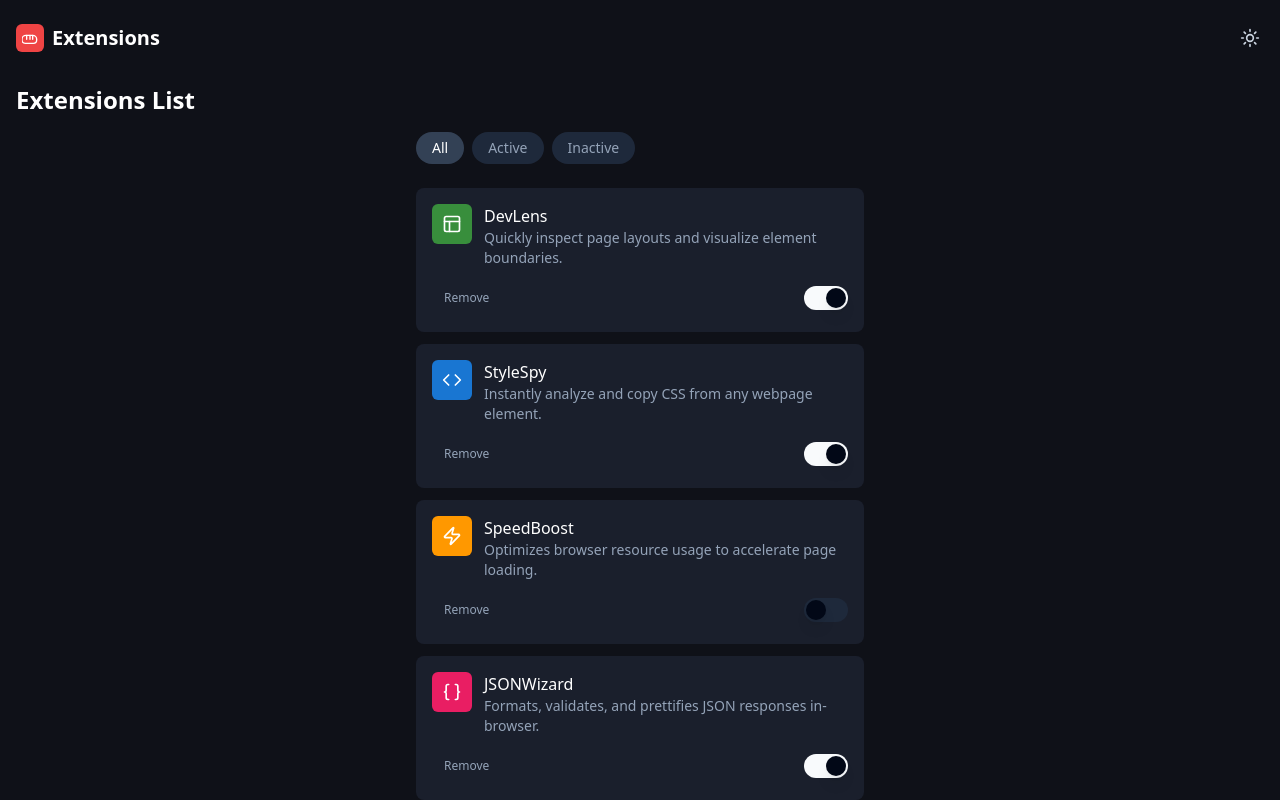
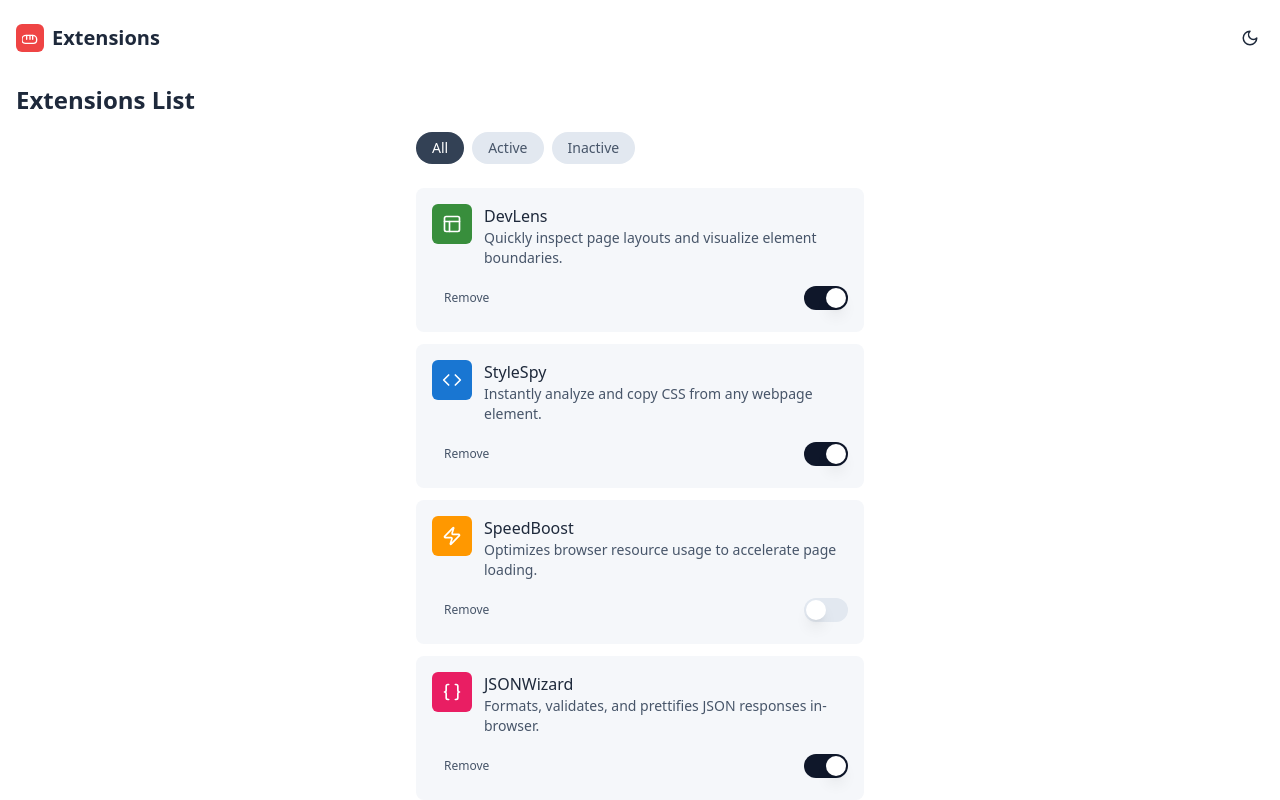
Before and after one commit to ChatWithAIGit/quick-thing-maker, a React (Vite) app: page / in a window 1280 px wide. Shown: the top 800 px of the page. Built offline with nearby package versions, Linux system fonts and the light colour scheme.

Commit message:
feat: Implement light/dark mode toggle
This commit adds functionality to toggle between light and dark mode.

```diff
--- a/src/App.tsx
+++ b/src/App.tsx
@@ -1,8 +1,10 @@
+
 import { Toaster } from "@/components/ui/toaster";
 import { Toaster as Sonner } from "@/components/ui/sonner";
 import { TooltipProvider } from "@/components/ui/tooltip";
 import { QueryClient, QueryClientProvider } from "@tanstack/react-query";
 import { BrowserRouter, Routes, Route } from "react-router-dom";
+import { ThemeProvider } from "./providers/ThemeProvider";
 import Index from "./pages/Index";
 import NotFound from "./pages/NotFound";
 
@@ -10,6 +12,7 @@ const queryClient = new QueryClient();
 
 const App = () => (
   <QueryClientProvider client={queryClient}>
+    <ThemeProvider>
       <TooltipProvider>
         <Toaster />
         <Sonner />
@@ -21,6 +24,7 @@ const App = () => (
           </Routes>
         </BrowserRouter>
       </TooltipProvider>
+    </ThemeProvider>
   </QueryClientProvider>
 );
 
--- a/src/components/ExtensionCard.tsx
+++ b/src/components/ExtensionCard.tsx
@@ -25,19 +25,19 @@ const ExtensionCard = ({
   onRemove,
 }: ExtensionCardProps) => {
   return (
-    <div className="bg-dark-card rounded-lg p-4 flex flex-col gap-3">
+    <div className="card-container rounded-lg p-4 flex flex-col gap-3 transition-colors duration-300">
       <div className="flex items-start gap-3">
         <ExtensionIcon icon={icon} color={iconColor} />
         <div className="flex-1">
-          <h3 className="font-medium text-white">{name}</h3>
-          <p className="text-sm text-slate-400">{description}</p>
+          <h3 className="font-medium text-slate-800 dark:text-white">{name}</h3>
+          <p className="text-sm text-slate-600 dark:text-slate-400">{description}</p>
         </div>
       </div>
       <div className="flex items-center justify-between">
         <Button
           variant="ghost"
           size="sm"
-          className="text-xs text-slate-400 hover:text-white hover:bg-slate-800"
+          className="text-xs text-slate-600 dark:text-slate-400 hover:text-slate-800 hover:bg-slate-200 dark:hover:text-white dark:hover:bg-slate-800"
           onClick={onRemove}
         >
           Remove
--- a/src/index.css
+++ b/src/index.css
@@ -5,6 +5,38 @@
 
 @layer base {
   :root {
+    --background: 0 0% 100%;
+    --foreground: 222.2 84% 4.9%;
+
+    --card: 0 0% 100%;
+    --card-foreground: 222.2 84% 4.9%;
+
+    --popover: 0 0% 100%;
+    --popover-foreground: 222.2 84% 4.9%;
+
+    --primary: 222.2 47.4% 11.2%;
+    --primary-foreground: 210 40% 98%;
+
+    --secondary: 210 40% 96.1%;
+    --secondary-foreground: 222.2 47.4% 11.2%;
+
+    --muted: 210 40% 96.1%;
+    --muted-foreground: 215.4 16.3% 46.9%;
+
+    --accent: 210 40% 96.1%;
+    --accent-foreground: 222.2 47.4% 11.2%;
+
+    --destructive: 0 84.2% 60.2%;
+    --destructive-foreground: 210 40% 98%;
+
+    --border: 214.3 31.8% 91.4%;
+    --input: 214.3 31.8% 91.4%;
+    --ring: 222.2 84% 4.9%;
+
+    --radius: 0.5rem;
+  }
+
+  .dark {
     --background: 222.2 84% 4.9%;
     --foreground: 210 40% 98%;
 
@@ -32,8 +64,6 @@
     --border: 217.2 32.6% 17.5%;
     --input: 217.2 32.6% 17.5%;
     --ring: 212.7 26.8% 83.9%;
-
-    --radius: 0.5rem;
   }
 
   * {
@@ -41,7 +71,7 @@
   }
 
   body {
-    @apply bg-darker text-foreground;
+    @apply bg-background text-foreground transition-colors duration-300;
   }
 }
 
@@ -55,10 +85,14 @@
   }
 
   .filter-button.active {
-    @apply bg-slate-700 text-white;
+    @apply bg-slate-700 dark:bg-slate-700 text-white;
   }
 
   .filter-button.inactive {
-    @apply bg-slate-800 text-slate-400 hover:bg-slate-700 hover:text-slate-300;
+    @apply bg-slate-200 dark:bg-slate-800 text-slate-600 dark:text-slate-400 hover:bg-slate-300 dark:hover:bg-slate-700 hover:text-slate-700 dark:hover:text-slate-300;
+  }
+
+  .card-container {
+    @apply bg-light-card dark:bg-dark-card transition-colors duration-300;
   }
 }
--- a/src/pages/Index.tsx
+++ b/src/pages/Index.tsx
@@ -1,4 +1,3 @@
-
 import React, { useState } from "react";
 import {
   Code,
@@ -13,13 +12,17 @@ import {
   Droplets,
   Link2,
   FileCode,
-  Terminal
+  Terminal,
+  Sun,
+  Moon
 } from "lucide-react";
 import { Extension } from "@/types/extension";
 import ExtensionsList from "@/components/ExtensionsList";
 import { toast } from "@/hooks/use-toast";
+import { useTheme } from "@/providers/ThemeProvider";
 
 const Index = () => {
+  const { theme, toggleTheme } = useTheme();
   const [extensions, setExtensions] = useState<Extension[]>([
     {
       id: "1",
@@ -149,7 +152,7 @@ const Index = () => {
   };
 
   return (
-    <div className="min-h-screen bg-darker">
+    <div className="min-h-screen bg-lighter dark:bg-darker transition-colors duration-300">
       <div className="container py-6 px-4">
         <header className="flex items-center justify-between mb-4">
           <div className="flex items-center gap-2">
@@ -163,24 +166,18 @@ const Index = () => {
                 </svg>
               </div>
             </div>
-            <h1 className="text-white text-xl font-semibold">Extensions</h1>
+            <h1 className="text-slate-800 dark:text-white text-xl font-semibold">Extensions</h1>
           </div>
-          <button className="w-7 h-7 text-slate-300 rounded-full hover:bg-slate-800 flex items-center justify-center">
-            <svg xmlns="http://www.w3.org/2000/svg" viewBox="0 0 24 24" fill="none" stroke="currentColor" strokeWidth="2" strokeLinecap="round" strokeLinejoin="round" className="w-5 h-5">
-              <circle cx="12" cy="12" r="4"></circle>
-              <path d="M12 2v2"></path>
-              <path d="M12 20v2"></path>
-              <path d="M5 5l1.5 1.5"></path>
-              <path d="M17.5 17.5 19 19"></path>
-              <path d="M2 12h2"></path>
-              <path d="M20 12h2"></path>
-              <path d="M5 19l1.5-1.5"></path>
-              <path d="M17.5 6.5 19 5"></path>
-            </svg>
+          <button
+            className="w-7 h-7 text-slate-800 dark:text-slate-300 rounded-full hover:bg-slate-200 dark:hover:bg-slate-800 flex items-center justify-center transition-colors duration-300"
+            onClick={toggleTheme}
+            aria-label={theme === 'dark' ? 'Switch to light mode' : 'Switch to dark mode'}
+          >
+            {theme === 'dark' ? <Sun size={18} /> : <Moon size={18} />}
           </button>
         </header>
 
-        <h2 className="text-2xl font-bold text-white mt-8 mb-2">Extensions List</h2>
+        <h2 className="text-2xl font-bold text-slate-800 dark:text-white mt-8 mb-2">Extensions List</h2>
 
         <ExtensionsList
           extensions={extensions}
--- /dev/null
+++ b/src/providers/ThemeProvider.tsx
@@ -0,0 +1,57 @@
+
+import React, { createContext, useContext, useState, useEffect } from "react";
+
+type Theme = "dark" | "light";
+
+type ThemeContextType = {
+  theme: Theme;
+  toggleTheme: () => void;
+};
+
+const ThemeContext = createContext<ThemeContextType | undefined>(undefined);
+
+export const ThemeProvider = ({ children }: { children: React.ReactNode }) => {
+  const [theme, setTheme] = useState<Theme>("dark");
+
+  useEffect(() => {
+    // Check for saved theme preference or system preference
+    const savedTheme = localStorage.getItem("theme") as Theme;
+    const prefersDark = window.matchMedia("(prefers-color-scheme: dark)").matches;
+
+    if (savedTheme) {
+      setTheme(savedTheme);
+    } else if (prefersDark) {
+      setTheme("dark");
+    } else {
+      setTheme("light");
+    }
+  }, []);
+
+  useEffect(() => {
+    // Update the document class when theme changes
+    if (theme === "dark") {
+      document.documentElement.classList.add("dark");
+    } else {
+      document.documentElement.classList.remove("dark");
+    }
+    localStorage.setItem("theme", theme);
+  }, [theme]);
+
+  const toggleTheme = () => {
+    setTheme((prevTheme) => (prevTheme === "dark" ? "light" : "dark"));
+  };
+
+  return (
+    <ThemeContext.Provider value={{ theme, toggleTheme }}>
+      {children}
+    </ThemeContext.Provider>
+  );
+};
+
+export const useTheme = () => {
+  const context = useContext(ThemeContext);
+  if (context === undefined) {
+    throw new Error("useTheme must be used within a ThemeProvider");
+  }
+  return context;
+};
--- a/tailwind.config.ts
+++ b/tailwind.config.ts
@@ -74,7 +74,9 @@ export default {
 			},
 			backgroundColor: {
 				"dark-card": "#1a1f2c",
+				"light-card": "#f5f7fa",
 				"darker": "#0f1118",
+				"lighter": "#ffffff",
 			},
 			borderRadius: {
 				lg: 'var(--radius)',
```
Lines whose indentation alone changed are shown as unchanged.
